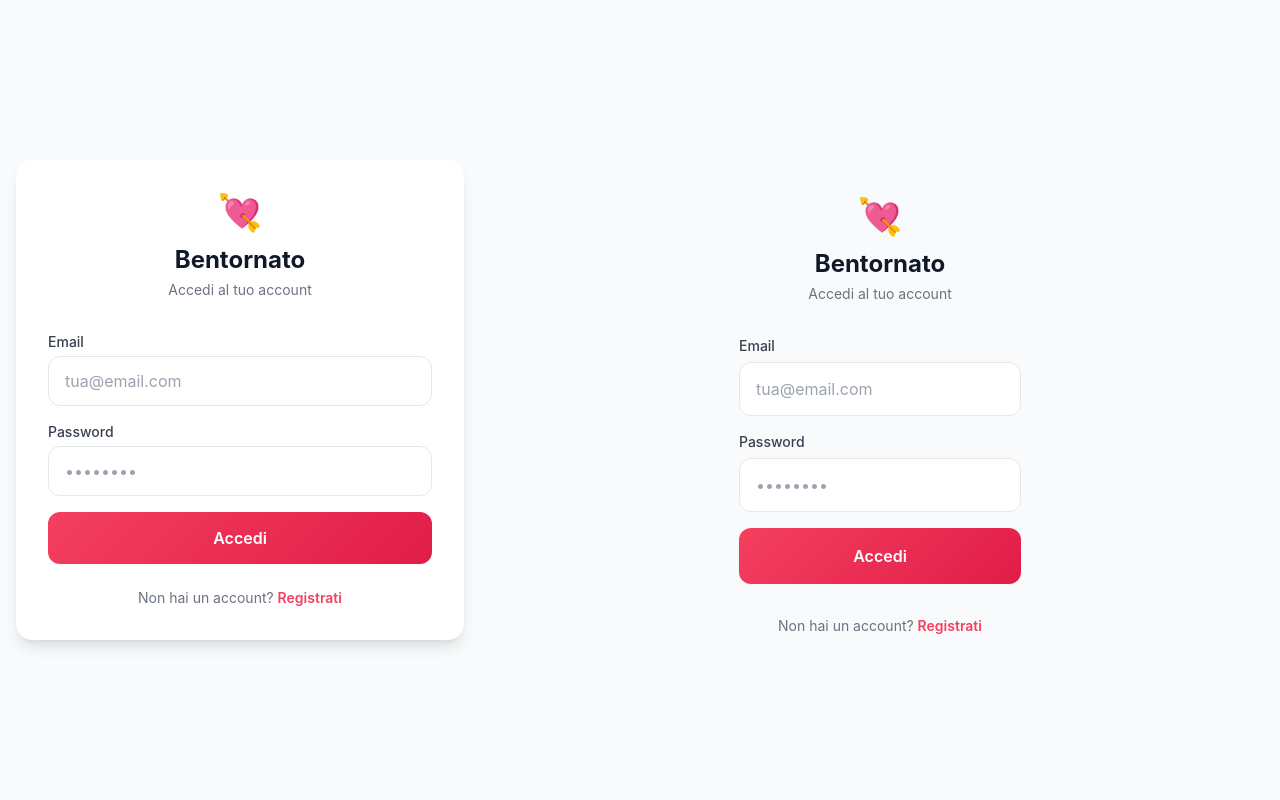
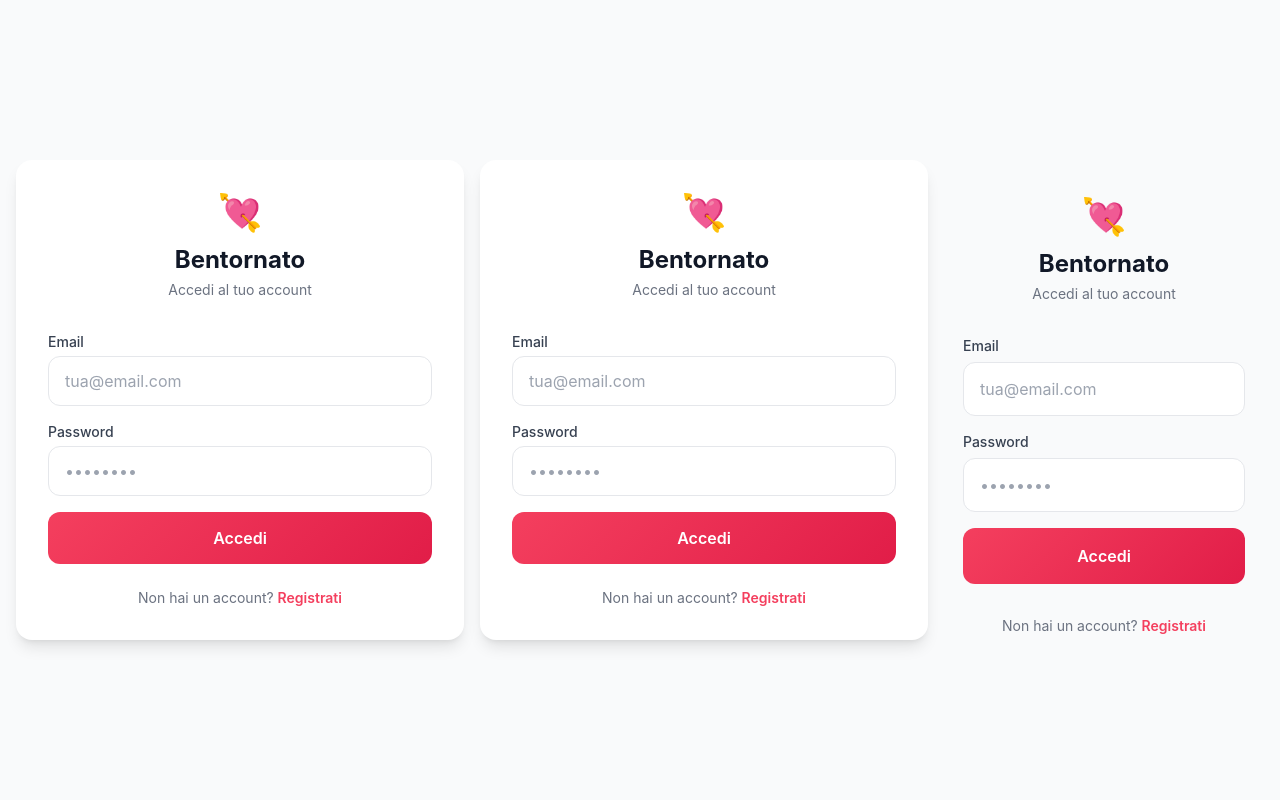
Before and after one commit to LesathX/spark-dating, a FastAPI app: page /login in a window 1280 px wide. Run offline with FastAPI, Linux system fonts and the light colour scheme; some libraries are stand-ins or nearby versions.

Commit message:
Update login.html

```diff
--- a/templates/login.html
+++ b/templates/login.html
@@ -1,4 +1,52 @@
 <!DOCTYPE html>
+<html lang="it">
+<head>
+    <meta charset="UTF-8">
+    <meta name="viewport" content="width=device-width, initial-scale=1.0">
+    <title>Accedi - Spark</title>
+    <script src="https://cdn.tailwindcss.com"></script>
+    <style>
+        .btn-primary { background: linear-gradient(135deg, #f43f5e, #e11d48); }
+    </style>
+</head>
+<body class="bg-gray-50 min-h-screen flex items-center justify-center p-4">
+    <div class="max-w-md w-full bg-white rounded-2xl shadow-lg p-8">
+        <div class="text-center mb-8">
+            <div class="text-4xl mb-3">💘</div>
+            <h1 class="text-2xl font-bold text-gray-900">Bentornato</h1>
+            <p class="text-gray-500 text-sm mt-1">Accedi al tuo account</p>
+        </div>
+
+        {% if error %}
+        <div class="bg-red-50 text-red-600 px-4 py-3 rounded-xl mb-5 text-sm">
+            {{ error }}
+        </div>
+        {% endif %}
+
+        <form method="post" action="/login" class="space-y-4">
+            <div>
+                <label class="block text-sm font-medium text-gray-700 mb-1">Email</label>
+                <input type="email" name="email" required
+                       class="w-full border border-gray-200 rounded-xl px-4 py-3 outline-none focus:ring-2 focus:ring-rose-400"
+                       placeholder="tua@email.com">
+            </div>
+            <div>
+                <label class="block text-sm font-medium text-gray-700 mb-1">Password</label>
+                <input type="password" name="password" required
+                       class="w-full border border-gray-200 rounded-xl px-4 py-3 outline-none focus:ring-2 focus:ring-rose-400"
+                       placeholder="••••••••">
+            </div>
+            <button type="submit" class="w-full btn-primary text-white font-semibold py-3.5 rounded-xl">
+                Accedi
+            </button>
+        </form>
+
+        <p class="text-center text-sm text-gray-500 mt-6">
+            Non hai un account? <a href="/register" class="text-rose-500 font-semibold">Registrati</a>
+        </p>
+    </div>
+</body>
+</html><!DOCTYPE html>
 <html lang="it">
 <head>
     <meta charset="UTF-8">
```
